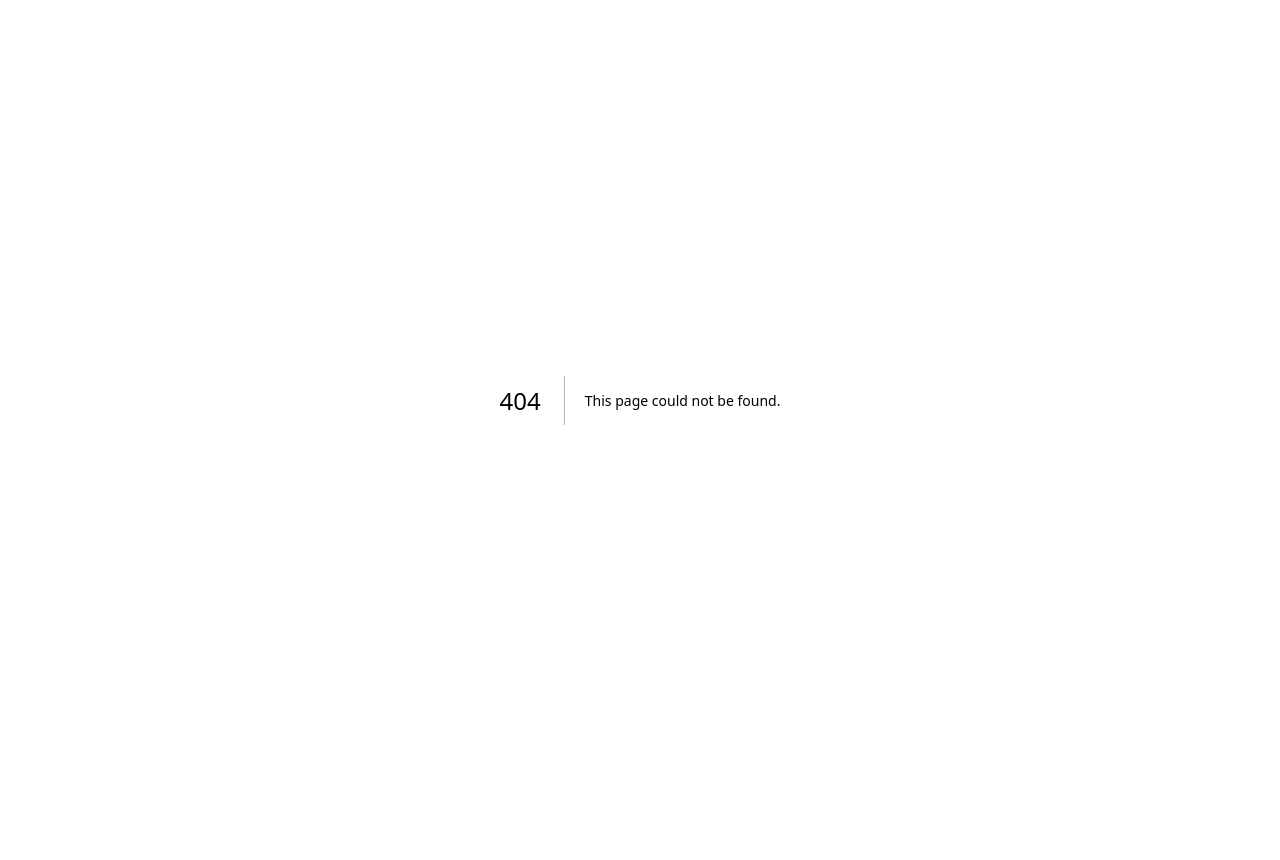
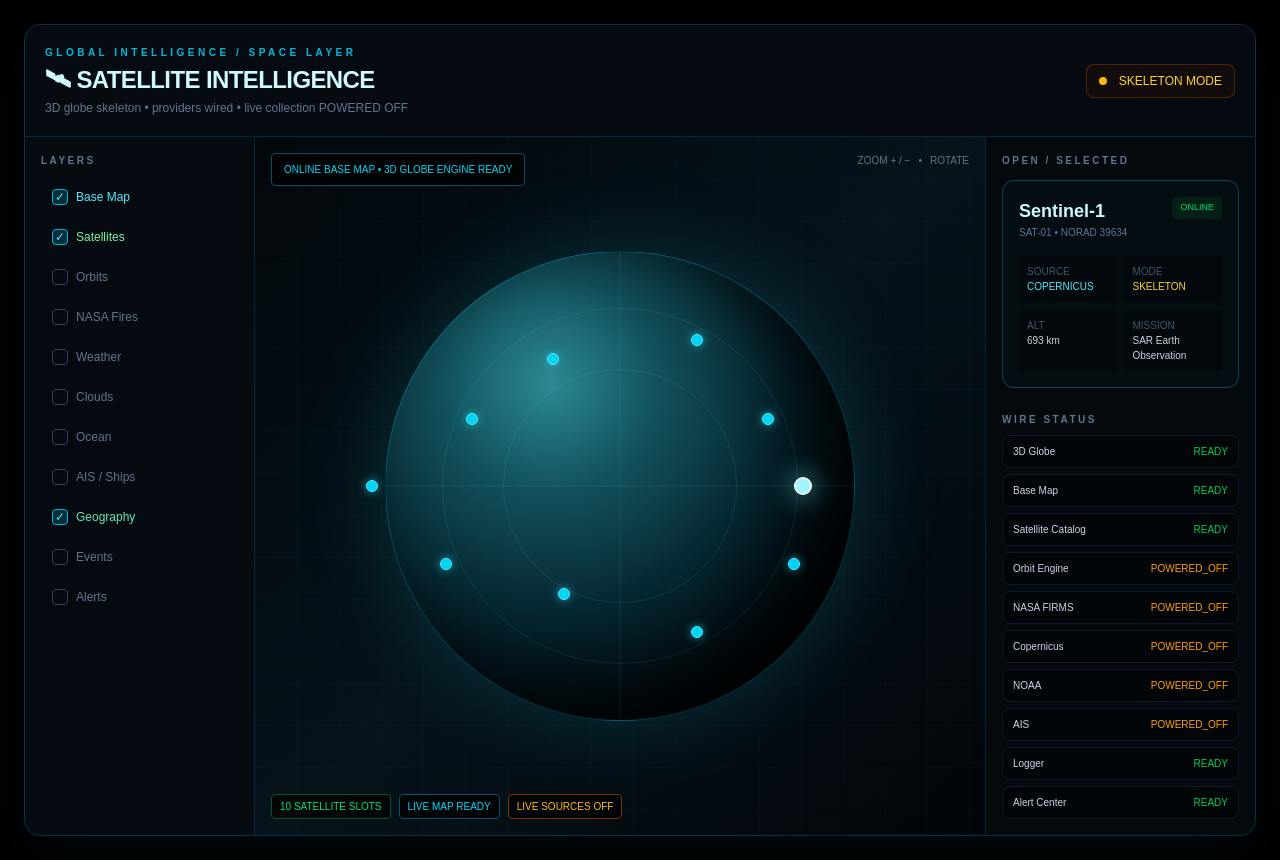
Before and after one commit to salehshahab999-gif/sentinel-command, a Next.js app: page /satellite in a window 1280 px wide. Before the commit this address had no page. Before the commit the page ends 800 px from the top, so only its background shows below. Built offline with nearby package versions, Linux system fonts and the light colour scheme.

Commit message:
feat: add standalone satellite intelligence test route

```diff
--- /dev/null
+++ b/app/satellite/page.tsx
@@ -0,0 +1,11 @@
+import SatelliteIntelligence from "../components/SatelliteIntelligence";
+
+export default function SatellitePage() {
+  return (
+    <main className="min-h-screen bg-black p-6 text-white">
+      <div className="mx-auto max-w-[1800px]">
+        <SatelliteIntelligence />
+      </div>
+    </main>
+  );
+}
```
